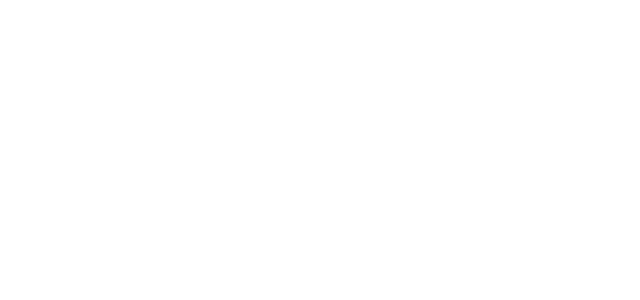
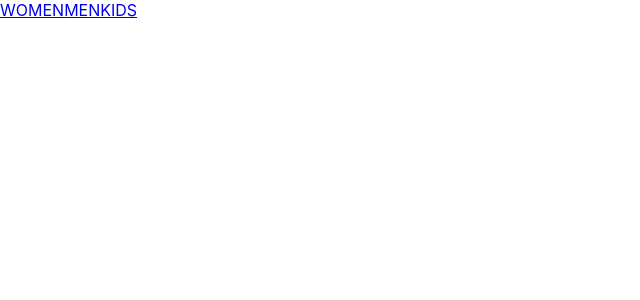
Before and after one commit to FelipeGuerrino/scandiweb-assignment, a React (Create React App) app: page / in a window 1280 px wide. Shown: the top 300 px of the page, without its empty margins (0-640 px from the left). Built offline with nearby package versions, Linux system fonts and the light colour scheme.

Commit message:
Header subcomponents

```diff
--- a/package.json
+++ b/package.json
@@ -8,6 +8,7 @@
     "@testing-library/user-event": "^13.5.0",
     "react": "^17.0.2",
     "react-dom": "^17.0.2",
+    "react-router-dom": "^6.2.2",
     "react-scripts": "5.0.0",
     "styled-components": "^5.3.5",
     "web-vitals": "^2.1.4"
--- a/src/App.js
+++ b/src/App.js
@@ -1,12 +1,17 @@
 import React from "react";
+import { BrowserRouter, Route, Routes } from "react-router-dom";
 import "./App.css";
+import Category from "./pages/Category";
 
 class App extends React.Component {
-
   render() {
     return (
       <>
-
+        <BrowserRouter>
+          <Routes>
+            <Route path="/" element={<Category />}></Route>
+          </Routes>
+        </BrowserRouter>
       </>
     );
   }
--- /dev/null
+++ b/src/components/Header/Currency/index.jsx
@@ -0,0 +1,10 @@
+import React, { Component } from "react";
+
+class Currency extends Component {
+  state = {};
+  render() {
+    return <></>;
+  }
+}
+
+export default Currency;
--- /dev/null
+++ b/src/components/Header/MiniCart/index.jsx
@@ -0,0 +1,9 @@
+import React, { Component } from "react";
+
+class MiniCart extends Component {
+  render() {
+    return <></>;
+  }
+}
+
+export default MiniCart;
--- a/src/components/Header/Nav/index.jsx
+++ b/src/components/Header/Nav/index.jsx
@@ -1,10 +1,13 @@
 import React from "react";
+import { Link } from "react-router-dom";
 
 class Nav extends React.Component {
   render() {
     return (
       <>
-
+        <Link to={"/"}>WOMEN</Link>
+        <Link to={"/"}>MEN</Link>
+        <Link to={"/"}>KIDS</Link>
       </>
     );
   }
--- a/src/components/Header/index.jsx
+++ b/src/components/Header/index.jsx
@@ -1,14 +1,19 @@
-import React from 'react';
+import React from "react";
+import Currency from "./Currency";
+import MiniCart from "./MiniCart";
+import Nav from "./Nav";
 
 class Header extends React.Component {
-
-    render() {
-        return(
-            <>
-
-            </>
-        )
-    }
+  render() {
+    return (
+      <>
+        <Nav />
+        {/* {icon} */}
+        <Currency />
+        <MiniCart />
+      </>
+    );
+  }
 }
 
 export default Header;
--- /dev/null
+++ b/src/pages/Category/index.jsx
@@ -0,0 +1,15 @@
+import React, { Component } from "react";
+import Header from "../../components/Header";
+
+class Category extends Component {
+    state = {  }
+    render() {
+        return (
+            <>
+                <Header />
+            </>
+        );
+    }
+}
+
+export default Category;
```
Also changed, not shown: 1 other file (tests, documents, lock files or other folders). Lines whose indentation alone changed are shown as unchanged.
